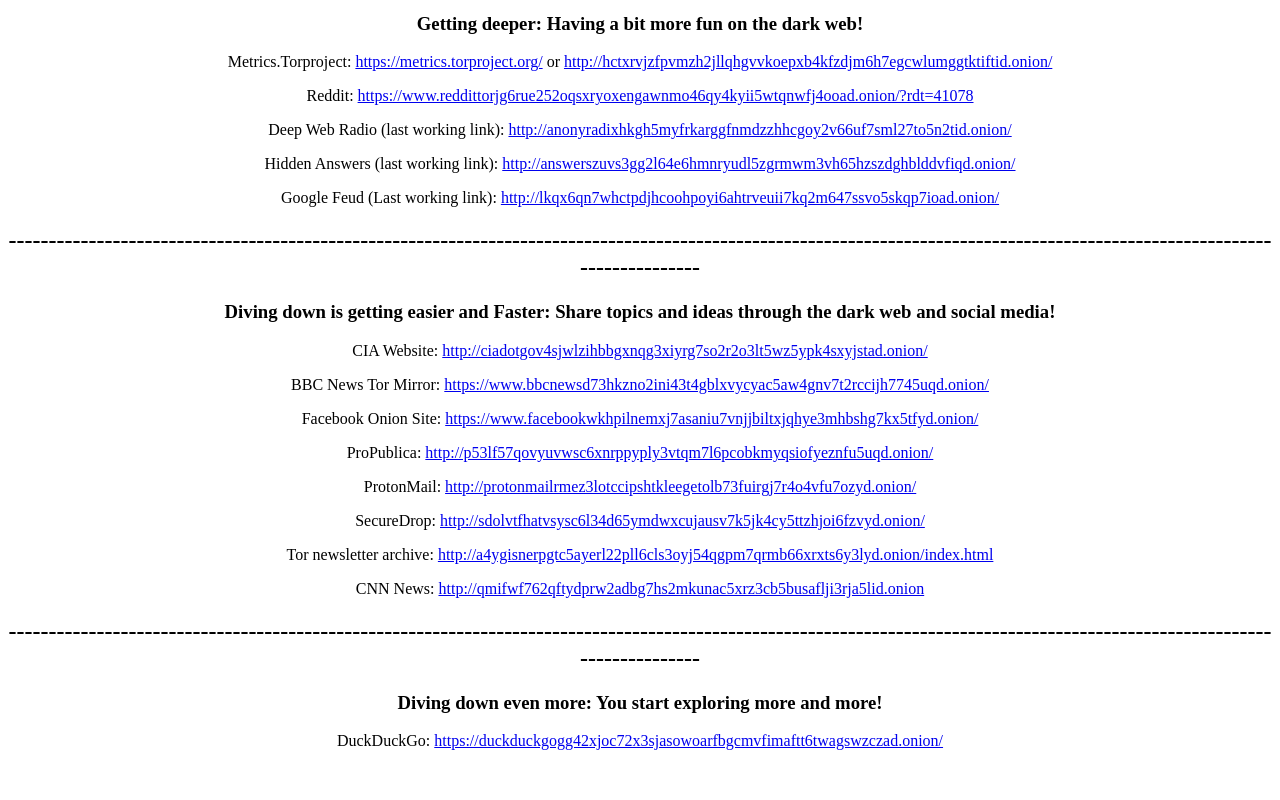
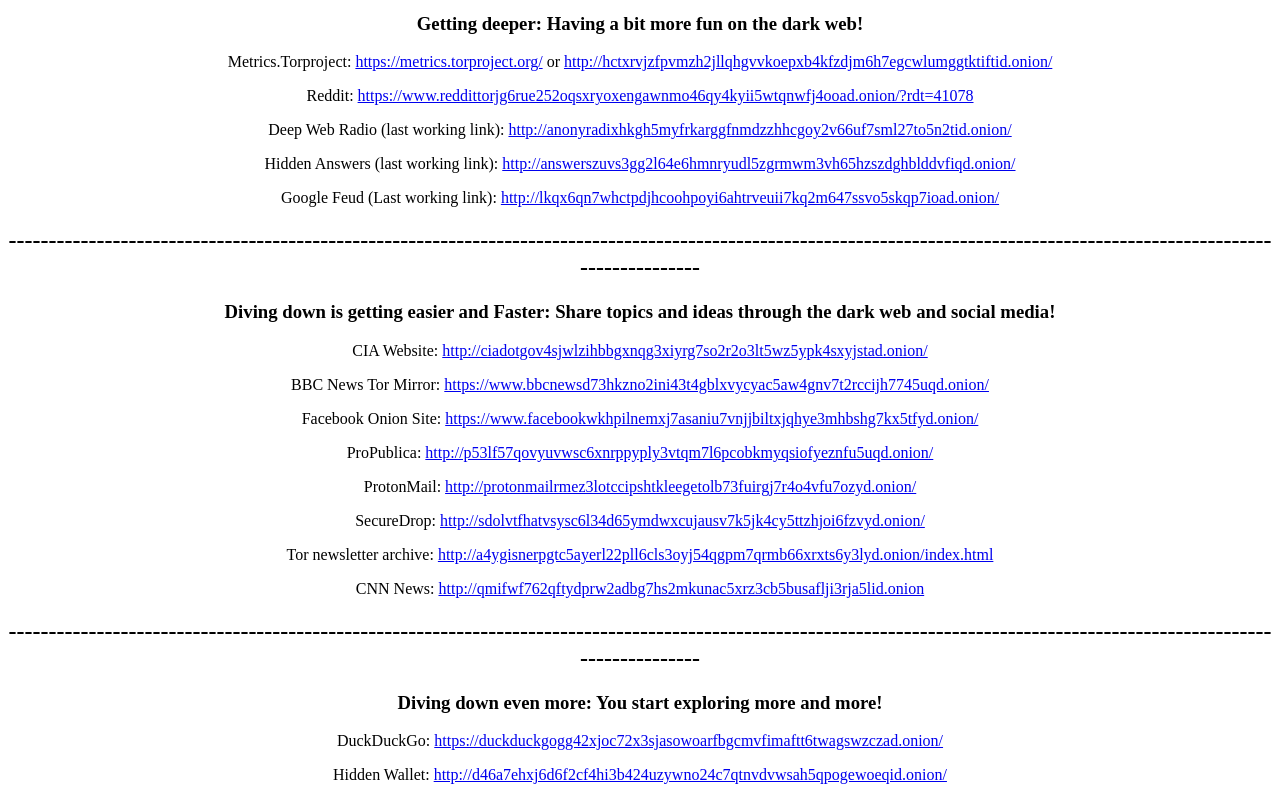
Before and after one commit to Abdelrahmanthecoder/TorSafeDirectory, a plain HTML site: page index.html in a window 1280 px wide. Shown: the part 554-1354 px from the top of the page. Before the commit the page ends 1320 px from the top, so only its background shows below. Drawn offline with Linux system fonts and the light colour scheme.

Commit message:
index.html updated

```diff
--- a/index.html
+++ b/index.html
@@ -38,5 +38,6 @@
     <center> <h2>-----------------------------------------------------------------------------------------------------------------------------------------------------------------------------</h2> </center>
     <center> <h3>Diving down even more: You start exploring more and more!</h3> </center>
     <center> <p>DuckDuckGo: <a href="https://duckduckgogg42xjoc72x3sjasowoarfbgcmvfimaftt6twagswzczad.onion/">https://duckduckgogg42xjoc72x3sjasowoarfbgcmvfimaftt6twagswzczad.onion/</a> </p> </center>
+    <center> <p>Hidden Wallet: <a href="http://d46a7ehxj6d6f2cf4hi3b424uzywno24c7qtnvdvwsah5qpogewoeqid.onion/">http://d46a7ehxj6d6f2cf4hi3b424uzywno24c7qtnvdvwsah5qpogewoeqid.onion/</a> </p> </center>
 </body>
 </html>
```
